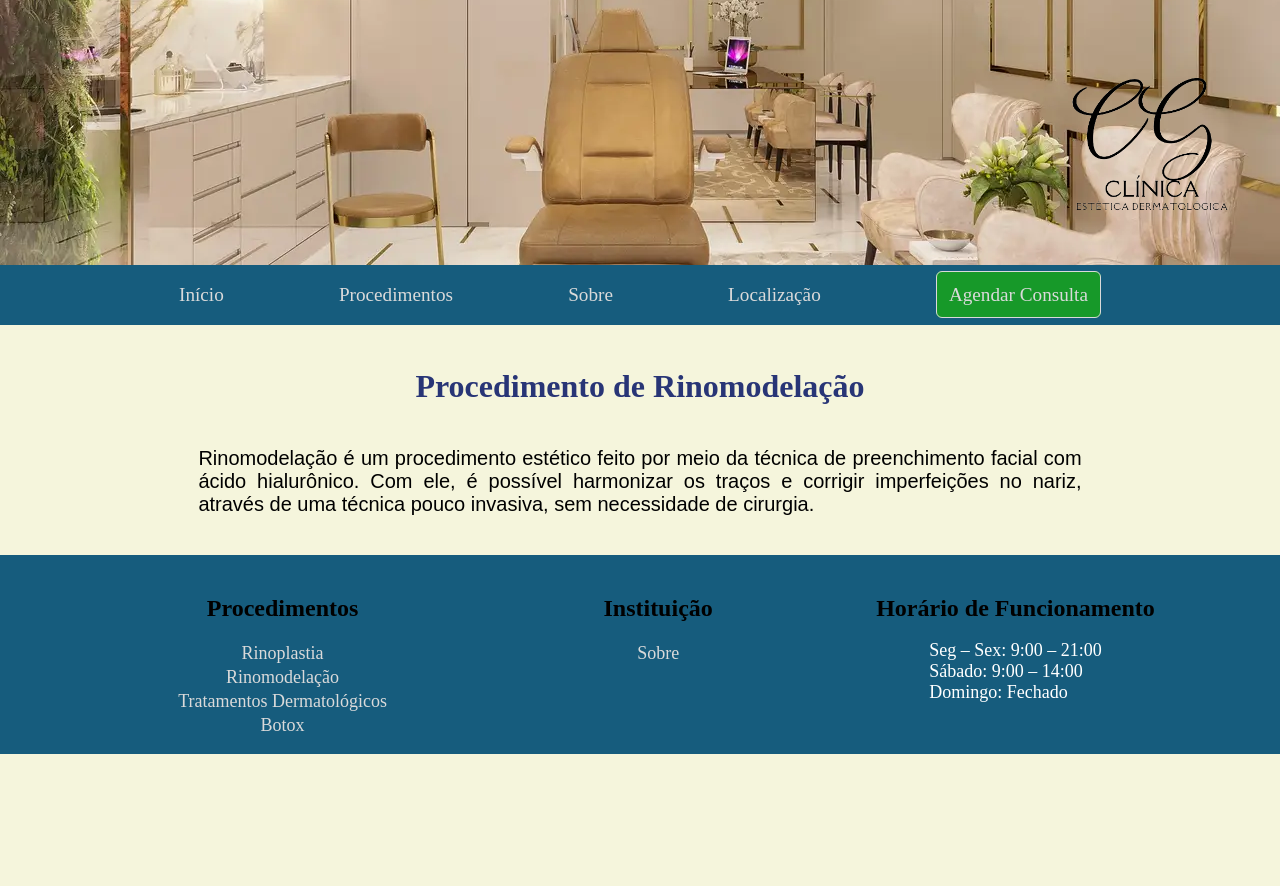
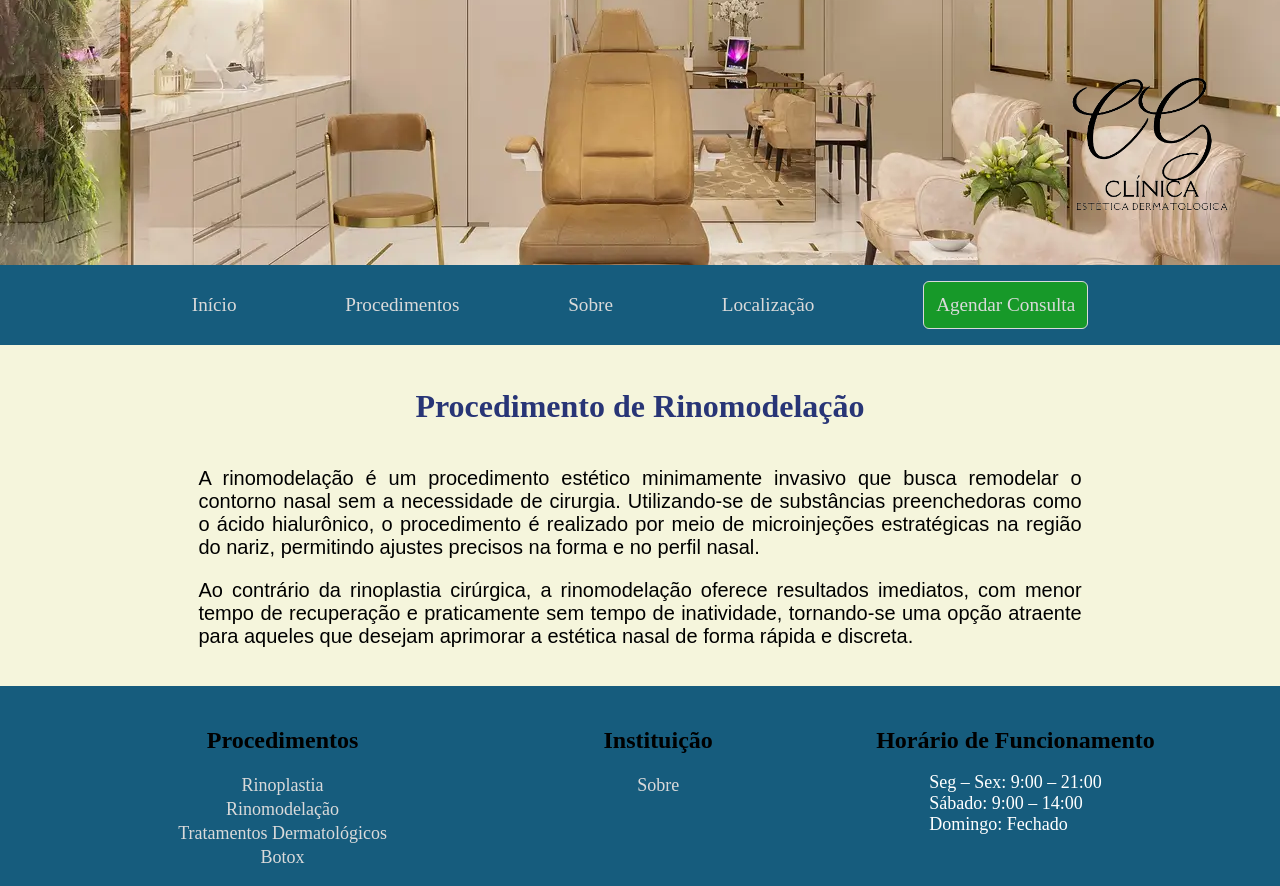
Before and after one commit to jsjboy/Mini-Drone-Project, a plain HTML site: page Rinomodelação.html in a window 1280 px wide. Before the commit the page ends 800 px from the top, so only its background shows below. Drawn offline with Linux system fonts and the light colour scheme; files that its build step writes are made by us from their sources.

Commit message:
fifth commit

```diff
--- a/Rinomodelação.html
+++ b/Rinomodelação.html
@@ -40,8 +40,11 @@
         <h4>Procedimento de Rinomodelação</h4>
       </span>
       <div style="text-align: justify; margin: 2em">
-        <p>Rinomodelação é um procedimento estético feito por meio da técnica de preenchimento facial com ácido hialurônico. Com ele, é possível harmonizar os traços e corrigir imperfeições no nariz, através de uma técnica pouco invasiva, sem necessidade de cirurgia.
-
+        <p>
+          A rinomodelação é um procedimento estético minimamente invasivo que busca remodelar o contorno nasal sem a necessidade de cirurgia. Utilizando-se de substâncias preenchedoras como o ácido hialurônico, o procedimento é realizado por meio de microinjeções estratégicas na região do nariz, permitindo ajustes precisos na forma e no perfil nasal.
+        </p>
+        <p>
+          Ao contrário da rinoplastia cirúrgica, a rinomodelação oferece resultados imediatos, com menor tempo de recuperação e praticamente sem tempo de inatividade, tornando-se uma opção atraente para aqueles que desejam aprimorar a estética nasal de forma rápida e discreta.
         </p>
       </div>
     </div>
--- a/loc.css
+++ b/loc.css
@@ -1,12 +1,3 @@
-@media (max-width: 768px) {
-  :root {
-    font-size: 14px;
-  }
-}
-:root {
-  font-size: 16px;
-}
-
 body {
   font-family: dubai;
   color: #000;
@@ -36,6 +27,8 @@ body {
 .dp-menu ul {
   display: flex;
   justify-content: center;
+  align-items: center;
+  flex-wrap: nowrap;
   background-color: #165c7d;
   list-style-type: none;
   padding: 0;
@@ -47,7 +40,7 @@ body {
   display: inline;
   position: relative;
   margin: 0 2em 0 2em;
-  padding: 1em;
+  padding: 1rem;
 }
 .dp-menu ul li a {
   color: #dadada;
@@ -77,6 +70,7 @@ body {
 }
 
 .agendamento {
+  display: flex;
   justify-content: center;
   background-color: #179929;
   border-style: solid;
--- a/pages.css
+++ b/pages.css
@@ -1,12 +1,3 @@
-@media (max-width: 768px) {
-  :root {
-    font-size: 14px;
-  }
-}
-:root {
-  font-size: 16px;
-}
-
 body {
   font-family: dubai;
   color: #000;
@@ -36,6 +27,8 @@ body {
 .dp-menu ul {
   display: flex;
   justify-content: center;
+  align-items: center;
+  flex-wrap: nowrap;
   background-color: #165c7d;
   list-style-type: none;
   padding: 0;
@@ -47,7 +40,7 @@ body {
   display: inline;
   position: relative;
   margin: 0 2em 0 2em;
-  padding: 1em;
+  padding: 1rem;
 }
 .dp-menu ul li a {
   color: #dadada;
@@ -76,6 +69,7 @@ body {
   display: block;
 }
 .agendamento {
+  display: flex;
   justify-content: center;
   background-color: #179929;
   border-style: solid;
--- a/style.css
+++ b/style.css
@@ -1,12 +1,3 @@
-@media (max-width: 768px) {
-  :root {
-    font-size: 14px;
-  }
-}
-:root {
-  font-size: 16px;
-}
-
 body {
   font-family: dubai;
   color: #000;
@@ -36,6 +27,8 @@ body {
 .dp-menu ul {
   display: flex;
   justify-content: center;
+  align-items: center;
+  flex-wrap: nowrap;
   background-color: #165c7d;
   list-style-type: none;
   padding: 0;
@@ -46,7 +39,7 @@ body {
   display: inline;
   position: relative;
   margin: 0 2em 0 2em;
-  padding: 1em;
+  padding: 1rem;
 }
 .dp-menu ul li a {
   color: #dadada;
@@ -76,6 +69,7 @@ body {
 }
 .agendamento {
   justify-content: center;
+  display: flex;
   background-color: #179929;
   border-style: solid;
   border-color: #dadada;
```
